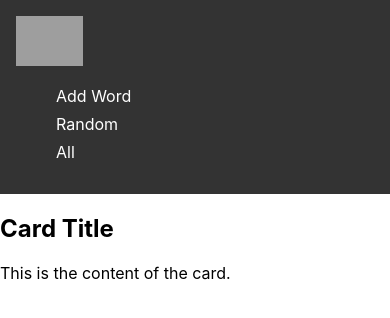
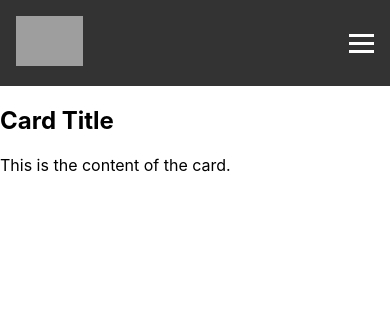
Before and after one commit to maykaltenev/learn-card, a React (Create React App) app: page / in a window 390 px wide. Shown: the top 318 px of the page. Built offline with nearby package versions, Linux system fonts and the light colour scheme; grey boxes are pictures that could not be loaded.

Commit message:
nav manu and dropdown menu

```diff
--- a/src/components/header/Header.css
+++ b/src/components/header/Header.css
@@ -1,6 +1,5 @@
 /* Header.css */
 
-/* Common styles for both desktop and mobile */
 header {
   background-color: #333;
   color: #fff;
@@ -11,12 +10,31 @@ header {
   height: 50px; /* Adjust as needed */
 }
 
+nav {
+  display: flex;
+  justify-content: space-between;
+  align-items: center;
+}
+
+.menu {
+  display: flex;
+  align-items: center;
+}
+
 .nav-links {
+  display: flex;
+}
+
+.nav-links ul {
   list-style: none;
+  padding: 1;
+  margin: 0;
+  display: flex;
 }
 
 .nav-links li {
   margin-right: 1rem;
+  margin: 1rem;
 }
 
 .nav-links li a {
@@ -28,19 +46,62 @@ header {
   text-decoration: underline;
 }
 
-/* Responsive styles for mobile */
+.hamburger {
+  display: none;
+  cursor: pointer;
+}
+
+.hamburger .line {
+  width: 25px;
+  height: 3px;
+  background-color: #fff;
+  margin: 5px 0;
+  transition: 0.4s;
+}
+
+.hamburger.active .line:nth-child(1) {
+  transform: rotate(-45deg) translate(-5px, 6px);
+}
+
+.hamburger.active .line:nth-child(2) {
+  opacity: 0;
+}
+
+.hamburger.active .line:nth-child(3) {
+  transform: rotate(45deg) translate(-5px, -6px);
+}
+
+.dropdown {
+  display: none;
+}
+
+.dropdown button {
+  display: block;
+  margin-bottom: 0.5rem;
+  background: none;
+  border: none;
+  color: #fff;
+  cursor: pointer;
+  font-size: 16px;
+}
+
 @media (max-width: 768px) {
-  /* Adjustments for smaller screens */
-  nav {
-    flex-direction: column;
-    align-items: flex-start;
+  .hamburger {
+    display: block;
   }
 
   .nav-links {
-    margin-top: 1rem;
+    display: none;
   }
 
-  .nav-links li {
-    margin: 0.5rem 0;
+  .dropdown {
+    display: flex;
+    flex-direction: column;
+    position: absolute;
+    top: 0;
+    top: calc(100% + 10px);
+    right: 0;
+    background-color: #333;
+    padding: 1rem;
   }
 }
--- a/src/components/header/Header.jsx
+++ b/src/components/header/Header.jsx
@@ -1,13 +1,24 @@
-import React from "react";
+// Header.jsx
+
+import React, { useState } from "react";
 import "./Header.css";
+
 const Header = () => {
+  const [showMenu, setShowMenu] = useState(false);
+
+  const toggleMenu = () => {
+    setShowMenu(!showMenu);
+  };
+
   return (
     <header>
       <nav>
         <div className="logo">
           <img src="logo.png" alt="Logo" />
         </div>
-        <ul className="nav-links">
+        <div className={`menu ${showMenu ? "active" : ""}`}>
+          <div className="nav-links">
+            <ul>
               <li>
                 <a href="#">Add Word</a>
               </li>
@@ -18,6 +29,20 @@ const Header = () => {
                 <a href="#">All</a>
               </li>
             </ul>
+          </div>
+          <div className="hamburger" onClick={toggleMenu}>
+            <div className={`line ${showMenu ? "active" : ""}`}></div>
+            <div className={`line ${showMenu ? "active" : ""}`}></div>
+            <div className={`line ${showMenu ? "active" : ""}`}></div>
+          </div>
+          {showMenu && (
+            <div className="dropdown">
+              <button>Add Word</button>
+              <button>Random</button>
+              <button>All</button>
+            </div>
+          )}
+        </div>
       </nav>
     </header>
   );
```
Lines whose indentation alone changed are shown as unchanged.
